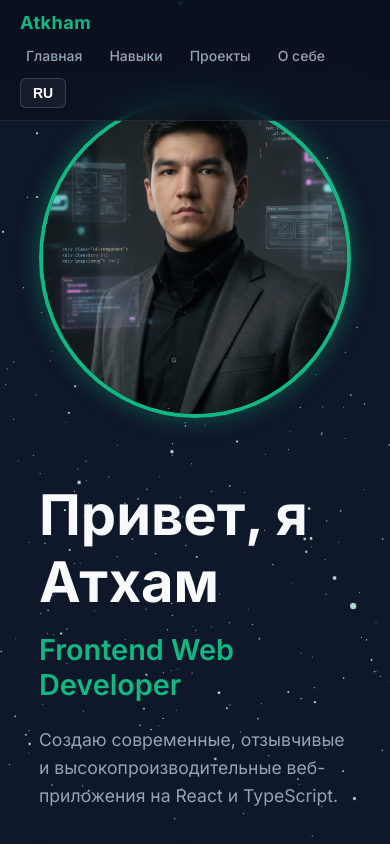
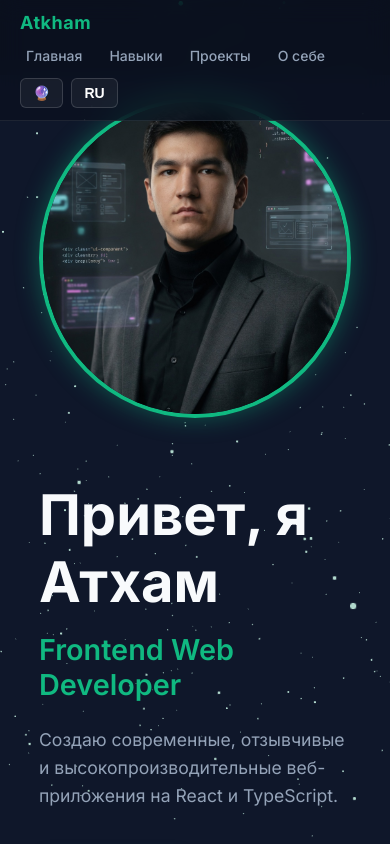
Before and after one commit to usmnvz7/portfolio-usmnvz7, a React (Vite) app: page / in a window 390 px wide. Shown: the top 844 px of the page. Built offline with nearby package versions, Linux system fonts and the light colour scheme; no server answers.

Commit message:
feat: implement responsive local theme toggle system

```diff
--- a/src/sections/Header/Header.tsx
+++ b/src/sections/Header/Header.tsx
@@ -1,9 +1,41 @@
-import React from 'react';
+import React, { useState, useEffect } from 'react';
 import { useApp } from '../../context/AppContext';
 
 export const Header: React.FC = () => {
-  // Забираем язык и функцию переключения из твоего контекста
+
   const { lang, toggleLanguage } = useApp() as any;
+
+
+  const [theme, setTheme] = useState<'dark' | 'light'>('dark');
+
+
+  const handleToggleTheme = () => {
+    const nextTheme = theme === 'dark' ? 'light' : 'dark';
+    setTheme(nextTheme);
+
+
+    if (nextTheme === 'light') {
+      document.body.classList.add('light-theme');
+    } else {
+      document.body.classList.remove('light-theme');
+    }
+  };
+
+
+  useEffect(() => {
+    if (theme === 'light') {
+      document.body.classList.add('light-theme');
+    } else {
+      document.body.classList.remove('light-theme');
+    }
+  }, [theme]);
+
+
+  const isDark = theme === 'dark';
+  const headerBg = isDark ? 'rgba(11, 17, 30, 0.7)' : 'rgba(255, 255, 255, 0.8)';
+  const headerBorder = isDark ? 'rgba(255, 255, 255, 0.08)' : 'rgba(0, 0, 0, 0.08)';
+  const logoColor = '#10b981';
+  const linkColor = isDark ? '#94a3b8' : '#475569';
 
   return (
     <header style={{
@@ -12,11 +44,12 @@ export const Header: React.FC = () => {
       left: 0,
       width: '100%',
       zIndex: 1000,
-      background: 'rgba(11, 17, 30, 0.7)', // Стеклянный темный фон
+      background: headerBg,
       backdropFilter: 'blur(12px)',
       WebkitBackdropFilter: 'blur(12px)',
-      borderBottom: '1px solid rgba(255, 255, 255, 0.08)',
-      boxSizing: 'border-box'
+      borderBottom: `1px solid ${headerBorder}`,
+      boxSizing: 'border-box',
+      transition: 'all 0.3s ease'
     }}>
       <div style={{
         maxWidth: '1200px',
@@ -24,7 +57,7 @@ export const Header: React.FC = () => {
         padding: '12px 20px',
         display: 'flex',
         justifyContent: 'space-between',
-        alignItems: 'center', // ИСПРАВЛЕНО: camelCase без дефиса
+        alignItems: 'center',
         flexWrap: 'wrap',
         gap: '10px'
       }}>
@@ -33,43 +66,54 @@ export const Header: React.FC = () => {
         <div style={{
           fontWeight: 700,
           fontSize: '18px',
-          color: '#10b981',
+          color: logoColor,
           letterSpacing: '0.5px'
         }}>
           Atkham
         </div>
 
-        {/* НАВИГАЦИЯ С ОТСТУПАМИ ДЛЯ МОБИЛОК */}
         <nav style={{
           display: 'flex',
-          gap: '15px', // Отступы между ссылками, чтобы они не слипались
+          gap: '15px',
           alignItems: 'center',
           flexWrap: 'wrap'
         }}>
-          <a href="#hero" style={linkStyle}>{lang === 'RU' ? 'Главная' : 'Home'}</a>
-          <a href="#skills" style={linkStyle}>{lang === 'RU' ? 'Навыки' : 'Skills'}</a>
-          <a href="#projects" style={linkStyle}>{lang === 'RU' ? 'Проекты' : 'Projects'}</a>
-          <a href="#about" style={linkStyle}>{lang === 'RU' ? 'О себе' : 'About'}</a>
+          <a href="#hero" style={{ ...linkStyle, color: linkColor }}>{lang === 'RU' ? 'Главная' : 'Home'}</a>
+          <a href="#skills" style={{ ...linkStyle, color: linkColor }}>{lang === 'RU' ? 'Навыки' : 'Skills'}</a>
+          <a href="#projects" style={{ ...linkStyle, color: linkColor }}>{lang === 'RU' ? 'Проекты' : 'Projects'}</a>
+          <a href="#about" style={{ ...linkStyle, color: linkColor }}>{lang === 'RU' ? 'О себе' : 'About'}</a>
 
         </nav>
 
-        {/* ПЕРЕКЛЮЧАТЕЛЬ ЯЗЫКА */}
-        <div>
+        <div style={{ display: 'flex', alignItems: 'center', gap: '8px' }}>
+
+
+          <button
+            onClick={handleToggleTheme}
+            style={{
+              ...btnStyle,
+              background: isDark ? 'rgba(255, 255, 255, 0.05)' : 'rgba(0, 0, 0, 0.05)',
+              border: isDark ? '1px solid rgba(255, 255, 255, 0.15)' : '1px solid rgba(0, 0, 0, 0.15)',
+              color: isDark ? '#fff' : '#000',
+            }}
+            title={lang === 'RU' ? 'Сменить тему' : 'Toggle Theme'}
+          >
+            {isDark ? '🔮' : '☀️'}
+          </button>
+
+
           <button
             onClick={toggleLanguage}
             style={{
-              background: 'rgba(255, 255, 255, 0.05)',
-              border: '1px solid rgba(255, 255, 255, 0.15)',
-              color: '#fff',
-              padding: '6px 12px',
-              borderRadius: '6px',
-              cursor: 'pointer',
-              fontWeight: 600,
-              fontSize: '14px'
+              ...btnStyle,
+              background: isDark ? 'rgba(255, 255, 255, 0.05)' : 'rgba(0, 0, 0, 0.05)',
+              border: isDark ? '1px solid rgba(255, 255, 255, 0.15)' : '1px solid rgba(0, 0, 0, 0.15)',
+              color: isDark ? '#fff' : '#000',
             }}
           >
             {lang}
           </button>
+
         </div>
 
       </div>
@@ -77,9 +121,8 @@ export const Header: React.FC = () => {
   );
 };
 
-// Вынесенные стили для ссылок
+
 const linkStyle: React.CSSProperties = {
-  color: '#94a3b8',
   textDecoration: 'none',
   fontSize: '14px',
   fontWeight: 500,
@@ -87,4 +130,18 @@ const linkStyle: React.CSSProperties = {
   padding: '4px 6px'
 };
 
+
+const btnStyle: React.CSSProperties = {
+  padding: '6px 12px',
+  borderRadius: '6px',
+  cursor: 'pointer',
+  fontWeight: 600,
+  fontSize: '14px',
+  display: 'flex',
+  alignItems: 'center',
+  justifyContent: 'center',
+  transition: 'all 0.2s',
+  userSelect: 'none'
+};
+
 export default Header;
```
Also changed, not shown: src/sections/Header/Header.module.scss (+10 -12 lines).
